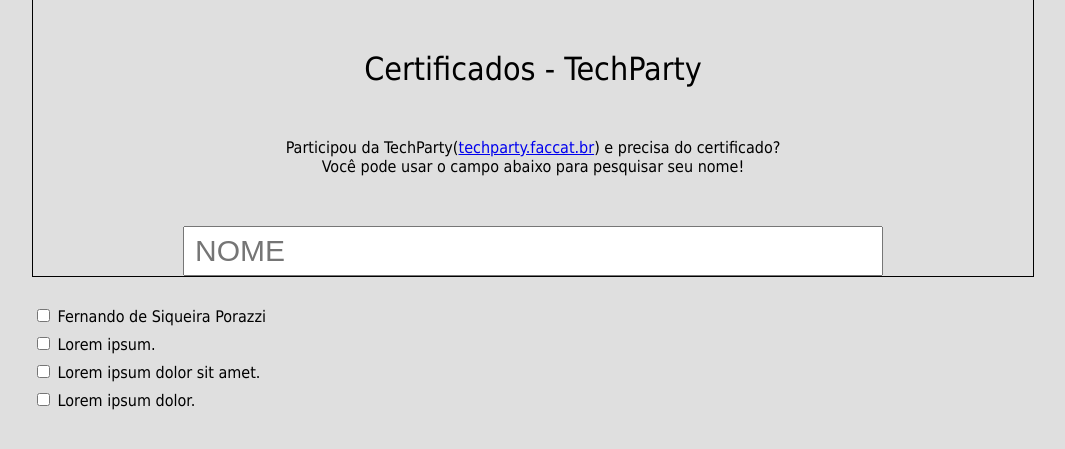
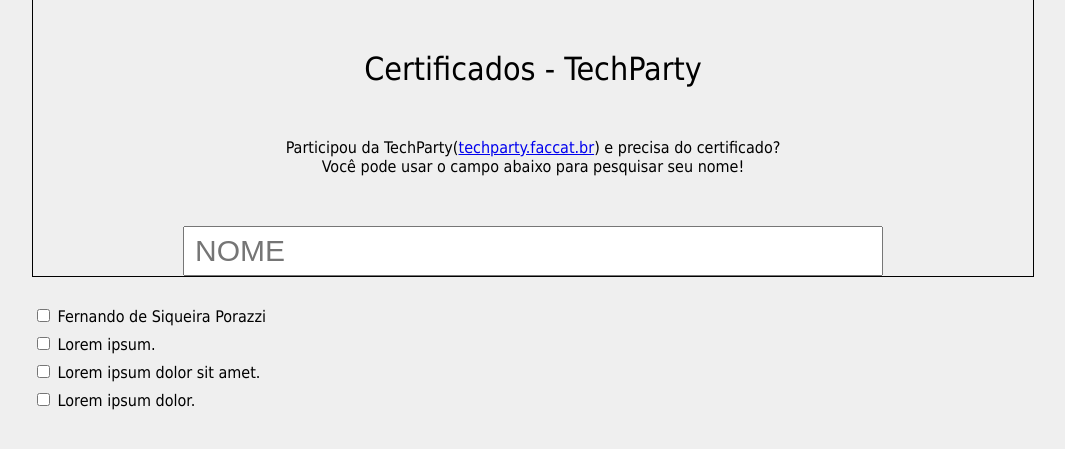
Before and after one commit to techparty/techparty, a PHP site: page /certificado/index.html in a window 1280 px wide. Shown: the top 449 px of the page, without its empty margins (107-1172 px from the left). Run offline with PHP 8.4, Linux system fonts and the light colour scheme.

Commit message:
Change background color

```diff
--- a/certificado/assets/css/style.css
+++ b/certificado/assets/css/style.css
@@ -15,7 +15,7 @@ p {
 }
 
 body {
-  background: #dfdfdf;
+  background: #efefef;
   font-family: tahoma;
 }
 
```
